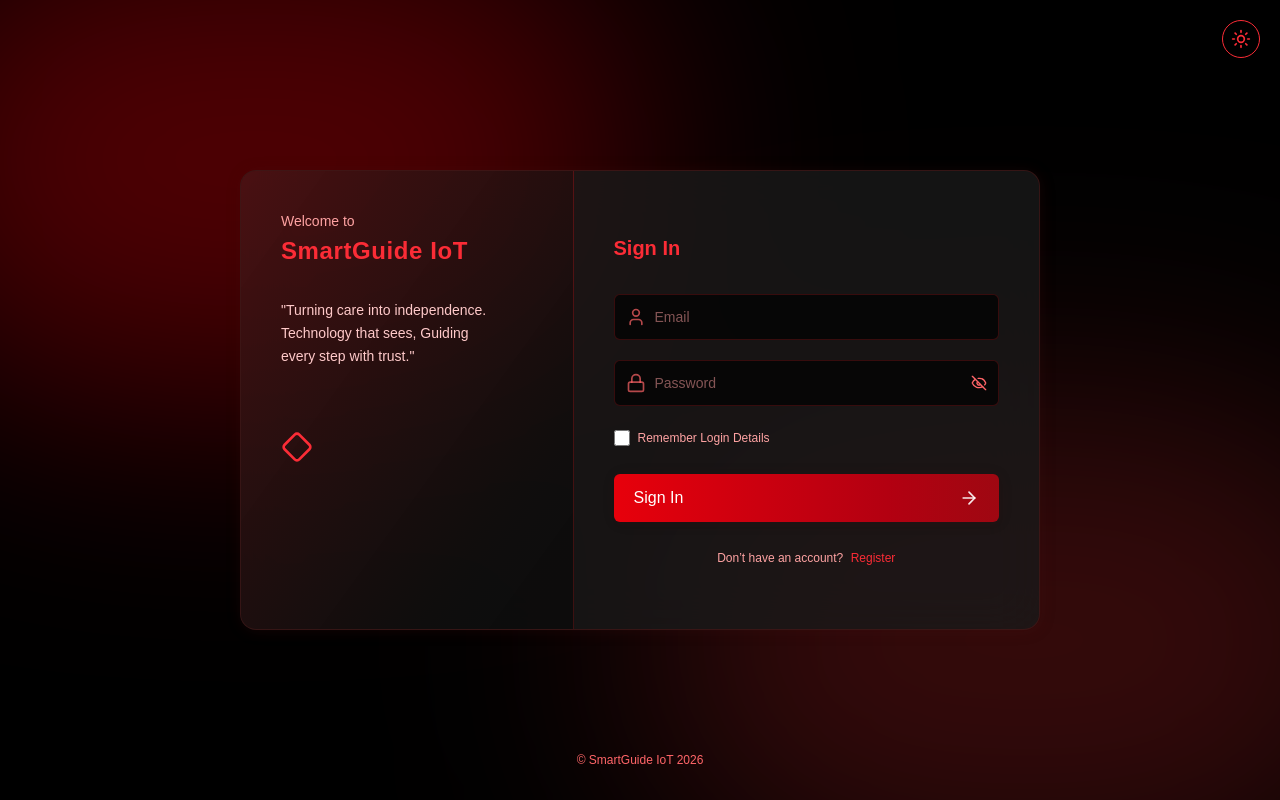
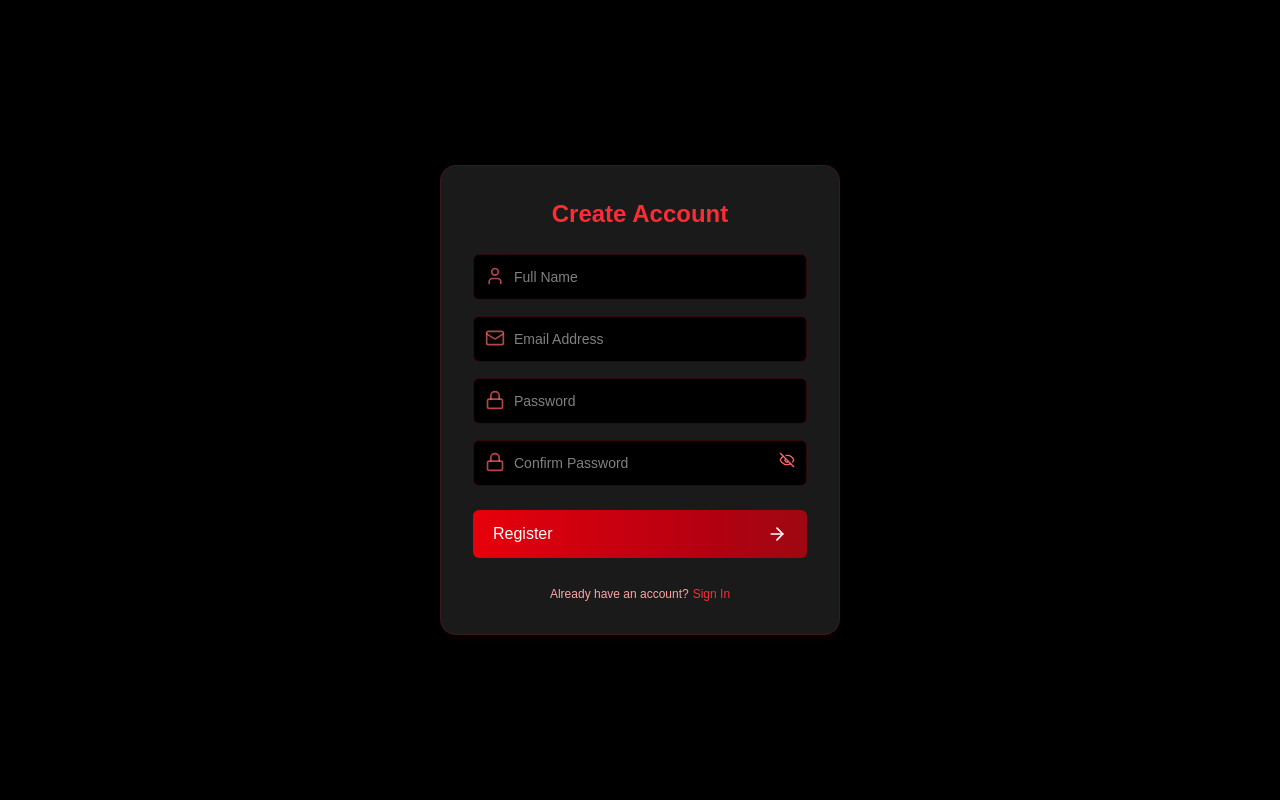
Before and after one commit to Rocelll20/smart-guide-reactjs, a React (Vite) app: page /signup in a window 1280 px wide. Before the commit this address led to /. Built offline with nearby package versions, Linux system fonts and the light colour scheme.

Commit message:
Signup-DMT

```diff
--- a/src/App.tsx
+++ b/src/App.tsx
@@ -4,16 +4,21 @@ import DashboardLayout from "@/pages/DashboardLayout";
 import Dashboard from "@/pages/Dashboard";
 import ActiveUsersPage from "@/pages/ActiveUsers";
 import DevicePage from "@/pages/Device";
-import EmergencyPage from "@/pages/Emergency";
 import ProfilePage from "@/pages/Profile";
 import SettingsPage from "@/pages/Settings";
+import SignUp from "@/pages/SignUp";
+import { DarkModeProvider } from "./context/DarkModeContext";
 
 export default function App() {
   return (
+    <DarkModeProvider>
       <BrowserRouter>
         <Routes>
+          {/* AUTH */}
           <Route path="/" element={<SignIn />} />
+          <Route path="/signup" element={<SignUp />} />
 
+          {/* DASHBOARD */}
           <Route path="/dashboard" element={<DashboardLayout />}>
             <Route index element={<Dashboard />} />
             <Route path="device" element={<DevicePage />} />
@@ -22,8 +27,10 @@ export default function App() {
             <Route path="settings" element={<SettingsPage />} />
           </Route>
 
+          {/* FALLBACK */}
           <Route path="*" element={<Navigate to="/" replace />} />
         </Routes>
       </BrowserRouter>
+    </DarkModeProvider>
   );
 }
--- /dev/null
+++ b/src/components/DarkModeToggle.tsx
@@ -0,0 +1,20 @@
+import { Sun, Moon } from "lucide-react";
+import { useDarkMode } from "../context/DarkModeContext";
+
+export default function DarkModeToggle() {
+  const { darkMode, toggleDarkMode } = useDarkMode();
+
+  return (
+    <button
+      onClick={toggleDarkMode}
+      aria-label="Toggle theme"
+      className="p-2 rounded-full border transition-colors duration-300 hover:bg-red-500 hover:text-white border-red-500 text-red-500"
+    >
+      {darkMode ? (
+        <Sun className="w-5 h-5" />
+      ) : (
+        <Moon className="w-5 h-5" />
+      )}
+    </button>
+  );
+}
--- /dev/null
+++ b/src/context/DarkModeContext.tsx
@@ -0,0 +1,46 @@
+import React, { createContext, useContext, useState, useEffect } from "react";
+
+interface DarkModeContextType {
+  darkMode: boolean;
+  toggleDarkMode: () => void;
+}
+
+const DarkModeContext = createContext<DarkModeContextType | undefined>(undefined);
+
+export const DarkModeProvider = ({ children }: { children: React.ReactNode }) => {
+  const [darkMode, setDarkMode] = useState(true);
+
+  // LOAD FROM LOCAL STORAGE
+  useEffect(() => {
+    const saved = localStorage.getItem("darkMode");
+    if (saved !== null) {
+      setDarkMode(JSON.parse(saved));
+    }
+  }, []);
+
+  // SAVE + APPLY TO BODY
+  useEffect(() => {
+    localStorage.setItem("darkMode", JSON.stringify(darkMode));
+
+    // apply class to <body>
+    if (darkMode) {
+      document.body.classList.add("dark");
+    } else {
+      document.body.classList.remove("dark");
+    }
+  }, [darkMode]);
+
+  const toggleDarkMode = () => setDarkMode(prev => !prev);
+
+  return (
+    <DarkModeContext.Provider value={{ darkMode, toggleDarkMode }}>
+      {children}
+    </DarkModeContext.Provider>
+  );
+};
+
+export const useDarkMode = () => {
+  const context = useContext(DarkModeContext);
+  if (!context) throw new Error("useDarkMode must be used within provider");
+  return context;
+};
--- a/src/pages/SignIn.tsx
+++ b/src/pages/SignIn.tsx
@@ -1,6 +1,10 @@
 import React, { useState } from "react";
 import { Link, useNavigate } from "react-router-dom";
-import { User, Lock, EyeOff, Eye, ArrowRight, Diamond, Moon, Sun } from "lucide-react";
+import { User, Lock, EyeOff, Eye, ArrowRight, Diamond } from "lucide-react";
+
+// IMPORT THESE
+import { useDarkMode } from "../context/DarkModeContext";
+import DarkModeToggle from "../components/DarkModeToggle";
 
 interface SignInForm {
   email: string;
@@ -9,11 +13,14 @@ interface SignInForm {
 
 export default function SignIn() {
   const navigate = useNavigate();
+
+  // USE GLOBAL DARK MODE
+  const { darkMode } = useDarkMode();
+
   const [form, setForm] = useState<SignInForm>({ email: "", password: "" });
   const [showPassword, setShowPassword] = useState(false);
   const [loading, setLoading] = useState(false);
   const [error, setError] = useState("");
-  const [darkMode, setDarkMode] = useState(true);
 
   const handleChange = (e: React.ChangeEvent<HTMLInputElement>) => {
     setForm({ ...form, [e.target.name]: e.target.value });
@@ -27,6 +34,7 @@ export default function SignIn() {
     }
     setError("");
     setLoading(true);
+
     setTimeout(() => {
       setLoading(false);
       navigate("/dashboard");
@@ -40,23 +48,17 @@ export default function SignIn() {
         darkMode ? "bg-black" : "bg-white"
       }`}
     >
-      {/* Ambient glow only in dark mode */}
+      {/* Ambient glow (dark mode only) */}
       {darkMode && (
         <>
-          <div className="absolute top-[-10%] left-[-10%] w-[60%] h-[60%] bg-red-700 rounded-full filter blur-[120px] opacity-40 mix-blend-screen pointer-events-none"></div>
-          <div className="absolute bottom-[-10%] right-[-10%] w-[60%] h-[60%] bg-red-900 rounded-full filter blur-[120px] opacity-40 mix-blend-screen pointer-events-none"></div>
+          <div className="absolute top-[-10%] left-[-10%] w-[60%] h-[60%] bg-red-700 rounded-full blur-[120px] opacity-40 mix-blend-screen pointer-events-none"></div>
+          <div className="absolute bottom-[-10%] right-[-10%] w-[60%] h-[60%] bg-red-900 rounded-full blur-[120px] opacity-40 mix-blend-screen pointer-events-none"></div>
         </>
       )}
 
-      {/* Dark mode toggle */}
+      {/* GLOBAL TOGGLE */}
       <div className="absolute top-5 right-5 z-20">
-        <button
-          onClick={() => setDarkMode(!darkMode)}
-          aria-label="Toggle theme"
-          className="p-2 rounded-full border transition-colors duration-300 hover:bg-red-500 hover:text-white border-red-500 text-red-500"
-        >
-          {darkMode ? <Sun className="w-5 h-5" /> : <Moon className="w-5 h-5" />}
-        </button>
+        <DarkModeToggle />
       </div>
 
       <div
@@ -64,118 +66,122 @@ export default function SignIn() {
           darkMode ? "bg-[#1a1a1a]/80" : "bg-gray-50"
         }`}
       >
-        {/* Left Side */}
+        {/* LEFT SIDE */}
         <div
-          className={`w-full md:w-5/12 p-10 flex flex-col justify-between relative border-r border-red-900/30 ${
-            darkMode ? "bg-gradient-to-br from-red-600/20 to-black/40 text-red-100" : "bg-gradient-to-br from-red-50 to-white text-red-700"
+          className={`w-full md:w-5/12 p-10 flex flex-col justify-between border-r border-red-900/30 ${
+            darkMode
+              ? "bg-gradient-to-br from-red-600/20 to-black/40 text-red-100"
+              : "bg-gradient-to-br from-red-50 to-white text-red-700"
           }`}
         >
-          <div className="relative z-10 flex flex-col h-full">
+          <div className="flex flex-col h-full">
             <div>
-              <p className={`text-sm mb-1 ${darkMode ? "text-red-300" : "text-red-500"}`}>Welcome to</p>
-              <h1 className={`text-2xl font-bold mb-8 tracking-wide ${darkMode ? "text-red-500" : "text-red-600"}`}>
+              <p className={`text-sm mb-1 ${darkMode ? "text-red-300" : "text-red-500"}`}>
+                Welcome to
+              </p>
+              <h1 className={`text-2xl font-bold mb-8 ${darkMode ? "text-red-500" : "text-red-600"}`}>
                 SmartGuide IoT
               </h1>
-              <p className={`text-sm leading-relaxed max-w-[220px] ${darkMode ? "text-red-200" : "text-red-600"}`}>
-                  "Turning care into independence. Technology that sees, Guiding every step with trust."
+              <p className={`text-sm max-w-[220px] ${darkMode ? "text-red-200" : "text-red-600"}`}>
+                "Turning care into independence. Technology that sees, guiding every step with trust."
               </p>
             </div>
+
             <div className="mt-16">
               <Diamond className={`w-8 h-8 ${darkMode ? "text-red-500" : "text-red-600"}`} />
             </div>
           </div>
         </div>
 
-        {/* Right Side */}
-        <div className="w-full md:w-7/12 p-10 z-10 flex flex-col justify-center">
-          <h2 className={`text-xl font-bold mb-8 ${darkMode ? "text-red-500" : "text-red-600"}`}>Sign In</h2>
+        {/* RIGHT SIDE */}
+        <div className="w-full md:w-7/12 p-10 flex flex-col justify-center">
+          <h2 className={`text-xl font-bold mb-8 ${darkMode ? "text-red-500" : "text-red-600"}`}>
+            Log In
+          </h2>
 
           {error && <div className="mb-4 text-red-400 text-sm">{error}</div>}
 
           <form onSubmit={handleSubmit} className="flex flex-col gap-5">
-            {/* Email */}
+            {/* EMAIL */}
             <div className="relative">
-              <div className="absolute inset-y-0 left-0 pl-3 flex items-center pointer-events-none">
-                <User className={`h-5 w-5 ${darkMode ? "text-red-400/70" : "text-red-500/70"}`} />
-              </div>
+              <User className={`absolute left-3 top-3 h-5 w-5 ${darkMode ? "text-red-400/70" : "text-red-500/70"}`} />
               <input
                 type="text"
                 name="email"
                 value={form.email}
                 onChange={handleChange}
-                className={`w-full pl-10 pr-4 py-3 rounded-lg focus:outline-none focus:border-red-500 focus:ring-1 focus:ring-red-500 text-sm transition-all ${
+                placeholder="Email"
+                className={`w-full pl-10 pr-4 py-3 rounded-lg text-sm ${
                   darkMode
-                    ? "bg-black/70 border border-red-900/40 text-white placeholder:text-red-300/50"
-                    : "bg-white border border-red-200 text-[#7a1f1f] placeholder:text-red-300"
+                    ? "bg-black/70 border border-red-900/40 text-white"
+                    : "bg-white border border-red-200 text-[#7a1f1f]"
                 }`}
-                placeholder="Email"
               />
             </div>
 
-            {/* Password */}
+            {/* PASSWORD */}
             <div className="relative">
-              <div className="absolute inset-y-0 left-0 pl-3 flex items-center pointer-events-none">
-                <Lock className={`h-5 w-5 ${darkMode ? "text-red-400/70" : "text-red-500/70"}`} />
-              </div>
+              <Lock className={`absolute left-3 top-3 h-5 w-5 ${darkMode ? "text-red-400/70" : "text-red-500/70"}`} />
               <input
                 type={showPassword ? "text" : "password"}
                 name="password"
                 value={form.password}
                 onChange={handleChange}
-                className={`w-full pl-10 pr-10 py-3 rounded-lg focus:outline-none focus:border-red-500 focus:ring-1 focus:ring-red-500 text-sm transition-all ${
+                placeholder="Password"
+                className={`w-full pl-10 pr-10 py-3 rounded-lg text-sm ${
                   darkMode
-                    ? "bg-black/70 border border-red-900/40 text-white placeholder:text-red-300/50"
-                    : "bg-white border border-red-200 text-[#7a1f1f] placeholder:text-red-300"
+                    ? "bg-black/70 border border-red-900/40 text-white"
+                    : "bg-white border border-red-200 text-[#7a1f1f]"
                 }`}
-                placeholder="Password"
               />
               <button
                 type="button"
-                className="absolute inset-y-0 right-0 pr-3 flex items-center"
                 onClick={() => setShowPassword(!showPassword)}
-                aria-label="Toggle password visibility"
+                className="absolute right-3 top-3"
               >
                 {showPassword ? (
-                  <Eye className={`h-4 w-4 ${darkMode ? "text-red-400 hover:text-red-300" : "text-red-500 hover:text-red-400"} transition-colors`} />
+                  <Eye className="h-4 w-4 text-red-400" />
                 ) : (
-                  <EyeOff className={`h-4 w-4 ${darkMode ? "text-red-400 hover:text-red-300" : "text-red-500 hover:text-red-400"} transition-colors`} />
+                  <EyeOff className="h-4 w-4 text-red-400" />
                 )}
               </button>
             </div>
 
-            {/* Remember Me */}
-            <div className="flex items-center mt-1 mb-2">
-              <input id="remember" type="checkbox" className="w-4 h-4 rounded border-red-500 text-red-500 focus:ring-red-500" />
-              <label htmlFor="remember" className={`ml-2 text-xs cursor-pointer select-none ${darkMode ? "text-red-300" : "text-red-600"}`}>
-                Remember Login Details
-              </label>
-            </div>
+            {/* REMEMBER */}
+            <label className={`text-xs flex items-center gap-2 ${darkMode ? "text-red-300" : "text-red-600"}`}>
+              <input type="checkbox" />
+              Remember Login Details
+            </label>
 
-            {/* Submit */}
+            {/* SUBMIT */}
             <button
               type="submit"
               disabled={loading}
-              className="w-full bg-gradient-to-r from-red-600 to-red-800 text-white font-medium py-3 rounded-lg hover:opacity-90 transition-opacity flex justify-between items-center px-5 shadow-lg shadow-red-800/30"
+              className="w-full bg-gradient-to-r from-red-600 to-red-800 text-white py-3 rounded-lg flex justify-between items-center px-5"
             >
-              <span>{loading ? "Signing In..." : "Sign In"}</span>
-              <ArrowRight className="w-5 h-5 text-white/90" />
+              <span>{loading ? "Signing In..." : "Log In"}</span>
+              <ArrowRight className="w-5 h-5" />
             </button>
 
-            {/* Register Link */}
-            <div className="text-center mt-2">
-              <p className={`text-xs ${darkMode ? "text-red-300" : "text-red-600"}`}>
-                Don’t have an account?{" "}
-                <Link to="/auth/sign-up" className={`${darkMode ? "text-red-500" : "text-red-600"} hover:underline ml-1`}>
-                  Register
-                </Link>
-              </p>
-            </div>
+            {/* REGISTER */}
+
+
+            <p className={`text-xs text-center mt-3 ${darkMode ? "text-red-300" : "text-red-600"}`}>
+  Don’t have an account?
+  <Link
+    to="/signup"
+    className="ml-1 font-semibold text-red-500 hover:text-red-400 underline"
+  >
+    Register
+  </Link>
+</p>
+
           </form>
         </div>
       </div>
 
-      {/* Footer */}
-      <div className="absolute bottom-8 text-xs text-red-400 text-center w-full">
+      {/* FOOTER */}
+      <div className="absolute bottom-8 text-xs text-red-400 w-full text-center">
         © SmartGuide IoT 2026
       </div>
     </div>
--- /dev/null
+++ b/src/pages/SignUp.tsx
@@ -0,0 +1,148 @@
+import React, { useState } from "react";
+import { Link, useNavigate } from "react-router-dom";
+import { User, Mail, Lock, Eye, EyeOff, ArrowRight } from "lucide-react";
+
+export default function SignUp() {
+  const navigate = useNavigate();
+
+  const [form, setForm] = useState({
+    name: "",
+    email: "",
+    password: "",
+    confirmPassword: "",
+  });
+
+  const [showPassword, setShowPassword] = useState(false);
+  const [error, setError] = useState("");
+  const [loading, setLoading] = useState(false);
+
+  const handleChange = (e: React.ChangeEvent<HTMLInputElement>) => {
+    setForm({ ...form, [e.target.name]: e.target.value });
+  };
+
+  const handleSubmit = (e: React.FormEvent) => {
+    e.preventDefault();
+
+    if (!form.name || !form.email || !form.password || !form.confirmPassword) {
+      setError("All fields are required.");
+      return;
+    }
+
+    if (form.password !== form.confirmPassword) {
+      setError("Passwords do not match.");
+      return;
+    }
+
+    setError("");
+    setLoading(true);
+
+    // simulate success (UX improvement)
+    setTimeout(() => {
+      navigate("/"); // go back to SignIn page
+    }, 800);
+  };
+
+  return (
+    <div className="min-h-screen flex items-center justify-center bg-black text-white px-4">
+      <div className="w-full max-w-[400px] bg-[#1a1a1a] p-8 rounded-2xl shadow-xl border border-red-900/30">
+
+        {/* TITLE */}
+        <h2 className="text-2xl font-bold text-red-500 mb-6 text-center">
+          Create Account
+        </h2>
+
+        {error && (
+          <div className="mb-4 text-red-400 text-sm text-center">
+            {error}
+          </div>
+        )}
+
+        <form onSubmit={handleSubmit} className="flex flex-col gap-4">
+
+          {/* FULL NAME */}
+          <div className="relative">
+            <User className="absolute left-3 top-3 h-5 w-5 text-red-400/70" />
+            <input
+              type="text"
+              name="name"
+              placeholder="Full Name"
+              value={form.name}
+              onChange={handleChange}
+              className="w-full pl-10 pr-4 py-3 rounded-lg bg-black border border-red-900/40 text-white text-sm"
+            />
+          </div>
+
+          {/* EMAIL */}
+          <div className="relative">
+            <Mail className="absolute left-3 top-3 h-5 w-5 text-red-400/70" />
+            <input
+              type="email"
+              name="email"
+              placeholder="Email Address"
+              value={form.email}
+              onChange={handleChange}
+              className="w-full pl-10 pr-4 py-3 rounded-lg bg-black border border-red-900/40 text-white text-sm"
+            />
+          </div>
+
+          {/* PASSWORD */}
+          <div className="relative">
+            <Lock className="absolute left-3 top-3 h-5 w-5 text-red-400/70" />
+            <input
+              type={showPassword ? "text" : "password"}
+              name="password"
+              placeholder="Password"
+              value={form.password}
+              onChange={handleChange}
+              className="w-full pl-10 pr-10 py-3 rounded-lg bg-black border border-red-900/40 text-white text-sm"
+            />
+          </div>
+
+          {/* CONFIRM PASSWORD */}
+          <div className="relative">
+            <Lock className="absolute left-3 top-3 h-5 w-5 text-red-400/70" />
+            <input
+              type={showPassword ? "text" : "password"}
+              name="confirmPassword"
+              placeholder="Confirm Password"
+              value={form.confirmPassword}
+              onChange={handleChange}
+              className="w-full pl-10 pr-10 py-3 rounded-lg bg-black border border-red-900/40 text-white text-sm"
+            />
+
+            {/* TOGGLE */}
+            <button
+              type="button"
+              onClick={() => setShowPassword(!showPassword)}
+              className="absolute right-3 top-3"
+            >
+              {showPassword ? (
+                <Eye className="h-4 w-4 text-red-400" />
+              ) : (
+                <EyeOff className="h-4 w-4 text-red-400" />
+              )}
+            </button>
+          </div>
+
+          {/* SUBMIT */}
+          <button
+            type="submit"
+            disabled={loading}
+            className="w-full bg-gradient-to-r from-red-600 to-red-800 text-white py-3 rounded-lg flex justify-between items-center px-5 mt-2"
+          >
+            <span>{loading ? "Creating..." : "Register"}</span>
+            <ArrowRight className="w-5 h-5" />
+          </button>
+
+          {/* SIGN IN LINK */}
+          <p className="text-xs text-center text-red-300 mt-3">
+            Already have an account?
+            <Link to="/" className="ml-1 text-red-500 hover:underline">
+              Sign In
+            </Link>
+          </p>
+        </form>
+      </div>
+    </div>
+  );
+}
```
Lines whose indentation alone changed are shown as unchanged.
